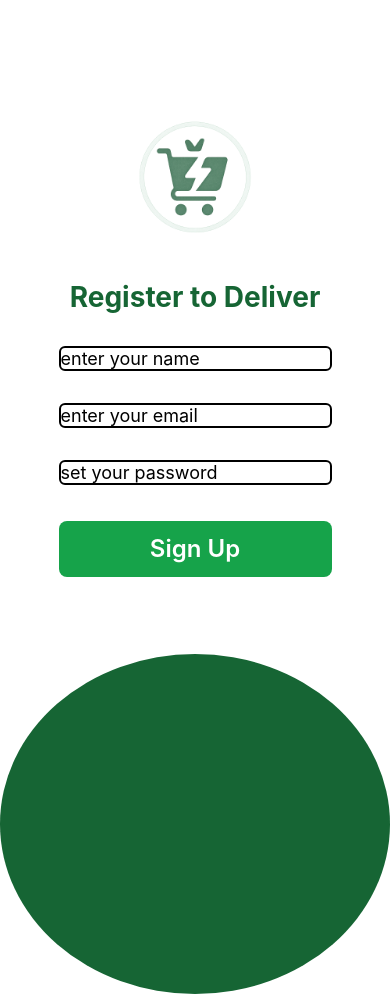
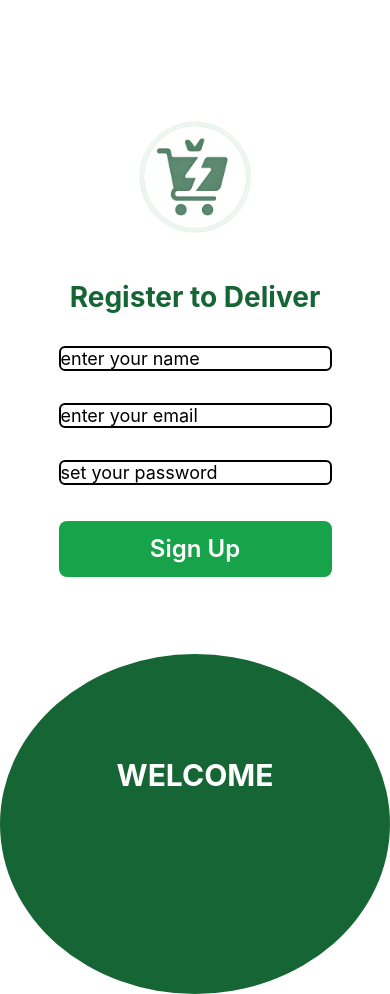
Before and after one commit to Uday-Shah-009/ZipGrocer, a React Native app in the folder frontend/DeliveryPartner/: screen / in a window 390 px wide. Built offline with nearby package versions, Linux system fonts and the light colour scheme.

Commit message:
feat: textPopup(signUp page)

```diff
--- a/frontend/DeliveryPartner/src/screens/Auth/SignUpScreen.js
+++ b/frontend/DeliveryPartner/src/screens/Auth/SignUpScreen.js
@@ -1,5 +1,6 @@
 import { Pressable, Text, TextInput, View, Image } from "react-native";
 import { useForm, Controller } from "react-hook-form";
+import { useEffect, useState } from "react";
 
 const SignUpScreen = () => {
   const {
@@ -15,6 +16,23 @@ const SignUpScreen = () => {
     },
   });
 
+  const titles = ["Earn Daily", "Be Faster!", "WELCOME"];
+  const [index, setIndex] = useState(0);
+  const [userIn, setIn] = useState(false);
+  const [visible, setVisible] = useState(true);
+  useEffect(() => {
+    const interval = setInterval(() => {
+      setVisible(false);
+      setTimeout(() => {
+        setIndex((prevIn) => (prevIn + 1) % titles.length);
+        setVisible(true)
+      }, 300);
+    }, 2000);
+    if (userIn) {
+      return clearInterval(interval);
+    }
+  }, []);
+
   const onSubmit = (data) => {
     console.log("Form Submitted ✅", data);
     reset();
@@ -24,8 +42,8 @@ const SignUpScreen = () => {
     <View className="flex-1 bg-white relative  items-center">
       <View className="flex-2 justify-start mt-[80px] items-center w-full">
         <Image
-         source={require('../../../assets/images/logo.png')}
-         className="w-[200px] h-[200px]"
+          source={require("../../../assets/images/logo.png")}
+          className="w-[200px] h-[200px]"
         />
         <Text className="text-green-800 text-[28px] font-bold">
           Register to Deliver
@@ -80,10 +98,23 @@ const SignUpScreen = () => {
           onPress={handleSubmit(onSubmit)}
           className="bg-green-600 px-6 py-3  w-[70%] rounded-lg mt-9"
         >
-          <Text className="text-white text-center  font-semibold text-2xl">Sign Up</Text>
+          <Text className="text-white text-center  font-semibold text-2xl">
+            Sign Up
+          </Text>
         </Pressable>
       </View>
-      <View className="bg-green-800 w-full h-[340px] rounded-[50%] absolute bottom-[-150px]"></View>
+      <View
+        className="bg-green-800 w-full h-[340px] rounded-[50%] flex justify-start
+      items-center absolute bottom-[-150px] "
+      >
+        <Text
+          className={`transition-opacity mt-[103px] duration-300 ease-in-out text-3xl text-white font-bold ${
+            visible ? "opacity-100" : "opacity-0"
+          }`}
+        >
+          {titles[index]}
+        </Text>
+      </View>
     </View>
   );
 };
```
